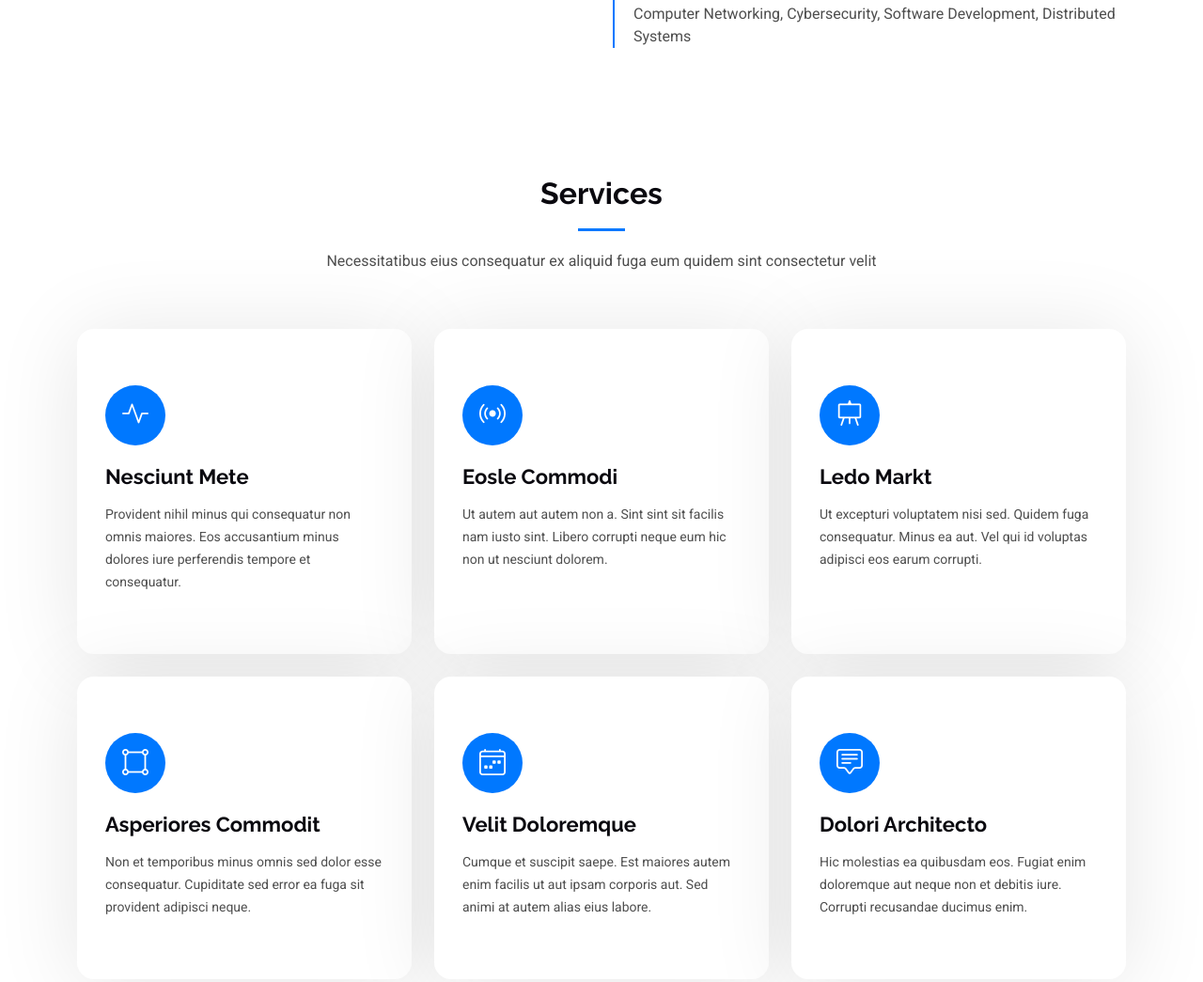
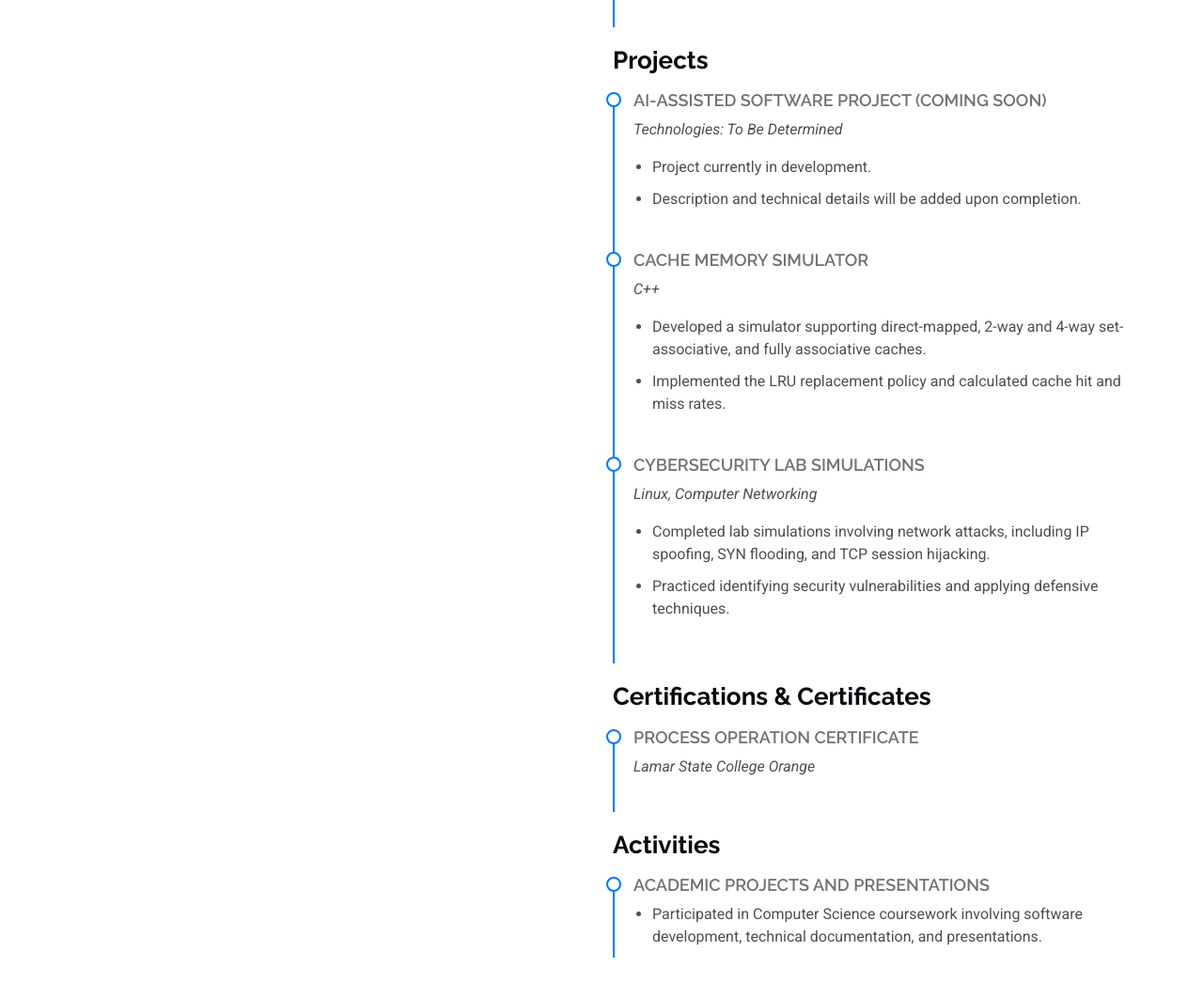
Before and after one commit to CaidonB/github-portfolio, a plain HTML site: page index.html in a window 1280 px wide. Shown: the part 3088-4133 px from the top of the page at 94% size. Drawn offline with Linux system fonts and the light colour scheme.

Commit message:
Added more sub-sections into Resume section

```diff
--- a/index.html
+++ b/index.html
@@ -233,9 +233,8 @@
                 <li>Assisted guests with check-in, check-out, and reservation inquiries.</li>
                 <li>Provided customer service too guest by addressing questions and resolving issues/problems.</li>
                 <li>Communicate with co-workers and manage shifts and maintain daily operations for the hotel.</li>
-                <li>Oversee the efficient use of production project budgets ranging from $2,000 - $25,000</li>
               </ul>
-            </div><!-- Edn Resume Item -->
+            </div><!-- End Resume Item -->
 
             <div class="resume-item">
               <h4>Kitchen Operator</h4>
@@ -265,6 +264,59 @@
               <h4>Technical Knowledge</h4>
               <p>Computer Networking, Cybersecurity,
                Software Development, Distributed Systems</p>
+            </div><!-- End Resume Item -->
+
+            <h3 class="resume-title">Projects</h3>
+
+            <div class="resume-item">
+              <h4>AI-Assisted Software Project (Coming Soon)</h4>
+              <p><em>Technologies: To Be Determined</em></p>
+              <ul>
+                <li>Project currently in development.</li>
+                <li>Description and technical details will be added upon completion.</li>
+              </ul>
+            </div><!-- End Resume Item -->
+
+            <div class="resume-item">
+              <h4>Cache Memory Simulator</h4>
+              <p><em>C++</em></p>
+              <ul>
+                <li>Developed a simulator supporting direct-mapped,
+                    2-way and 4-way set-associative, and fully
+                    associative caches.</li>
+                <li>Implemented the LRU replacement policy and
+                    calculated cache hit and miss rates.</li>
+              </ul>
+            </div><!-- End Resume Item -->
+
+            <div class="resume-item">
+              <h4>Cybersecurity Lab Simulations</h4>
+              <p><em>Linux, Computer Networking</em></p>
+              <ul>
+                <li>Completed lab simulations involving network
+                    attacks, including IP spoofing, SYN flooding,
+                    and TCP session hijacking.</li>
+                <li>Practiced identifying security vulnerabilities
+                    and applying defensive techniques.</li>
+              </ul>
+            </div><!-- End Resume Item -->
+
+            <h3 class="resume-title">Certifications & Certificates</h3>
+
+            <div class="resume-item">
+              <h4>Process Operation Certificate</h4>
+              <p><em>Lamar State College Orange</em></p>
+            </div><!-- End Resume Item -->
+
+            <h3 class="resume-title">Activities</h3>
+
+            <div class="resume-item">
+              <h4>Academic Projects and Presentations</h4>
+              <ul>
+                <li>Participated in Computer Science coursework
+                    involving software development, technical
+                    documentation, and presentations.</li>
+              </ul>
             </div><!-- End Resume Item -->
 
           </div>
```
